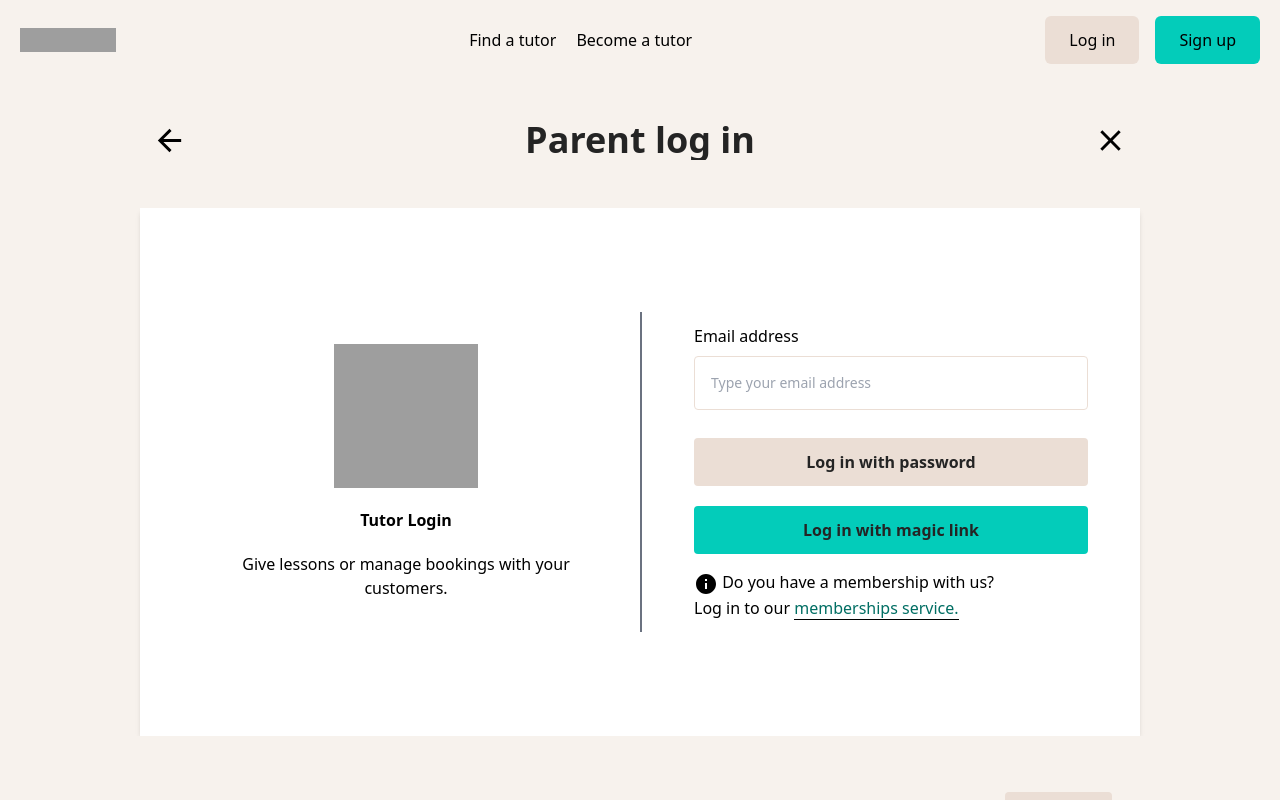
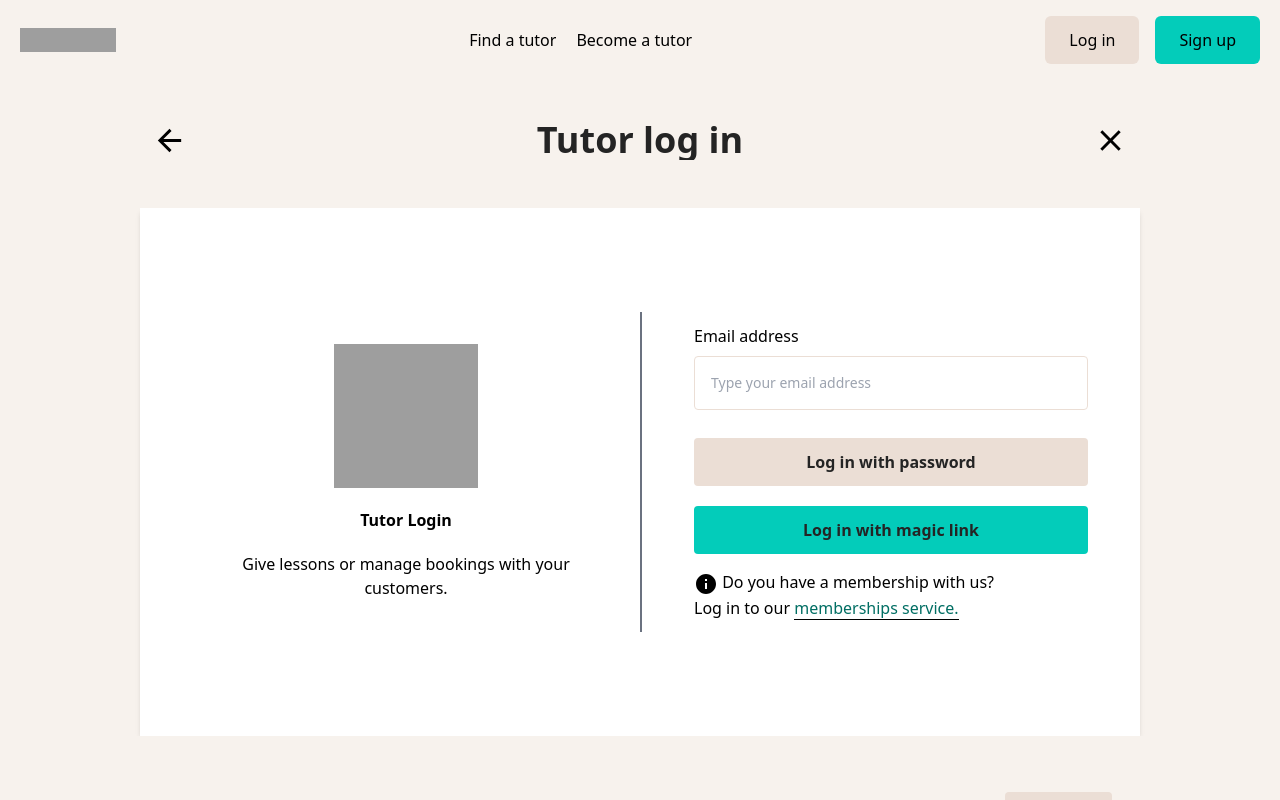
Before and after one commit to bhupeshu1/online-coaching-platform, a React (Create React App) app: page /parent-login-page in a window 1280 px wide. Built offline with nearby package versions, Linux system fonts and the light colour scheme; grey boxes are pictures that could not be loaded.

Commit message:
# login page back and loginHeader components value dynamic all condition

```diff
--- a/src/components/authentication/LoginHeaderComponents.js
+++ b/src/components/authentication/LoginHeaderComponents.js
@@ -1,11 +1,46 @@
 import React from 'react';
+import { useParams } from 'react-router-dom';
 
-const LoginHeaderComponents = ({ label, cross_icon, back_icon}) => {
+const LoginHeaderComponents = ({back_icon,cross_icon,label}) => {
+  const myParam = useParams();
+  const getLoginLabel=()=>{
+    let loginData = {};
+    switch (myParam.loginType) {
+      case 'student':
+        loginData = {
+          label:
+            'Student Log in',
+        };
+        break;
+      case 'parent':
+        loginData = {
+          label: 'Parent log in',
+        };
+        break;
+      case 'tutor':
+        loginData={
+          label:
+            'Tutor log in',
+        };
+        break;
+      default:
+        loginData={
+          label:
+            'Tutor log in',
+        };
+        break;
+    }
+    return loginData;
+  };
+
+  const { label: resolvedLabel } = getLoginLabel();
+
+
   return (
     <div className='flex items-center justify-between w-full'>
       <div className='cursor-pointer' onClick={back_icon.props.onClick}>{back_icon} </div>
       <h2 className='text-[#242424] font-bold text-4xl max-md:text-sm'>
-        {label}
+        {resolvedLabel||label}
       </h2>
       <div className='cursor-pointer'>{cross_icon}</div>
     </div>
--- a/src/utils/mockData.js
+++ b/src/utils/mockData.js
@@ -7,7 +7,8 @@ export const cartData = [
       'https://cdn.mytutor.co.uk/images/login/parent-mytutor-274x286.png?1723648538000',
     cart_heading: 'I am a Parent',
     cart_description: 'Manage payments or lessons for your child',
-    button_text:"Parent log in"
+    button_text: 'Parent log in',
+    loginType: 'parent',
   },
   {
     id: 178,
@@ -16,7 +17,8 @@ export const cartData = [
     cart_heading: 'I am a Student',
     cart_description:
       'Have lessons, message your tutor or watch your lessons back',
-      button_text:"Student log in "
+    button_text: 'Student log in ',
+    loginType: 'student',
   },
   {
     id: 179,
@@ -24,31 +26,36 @@ export const cartData = [
       'https://cdn.mytutor.co.uk/images/login/tutor-mytutor-330x286.png?1723648513000',
     cart_heading: 'I am a Tutor',
     cart_description: 'Give lessons or manage bookings with your customers',
-    button_text:"Tutor log in"
+    button_text: 'Tutor log in',
+    loginType: 'tutor',
   },
 ];
-export const smallScreenCartData=[
+export const smallScreenCartData = [
   {
-    id:24,
-    cart_small_screen_image:"https://cdn.mytutor.co.uk/images/login/coffee-creditcard-138x150.png?1723648538000",
-    btn_text:"Parent log in"
-},
-{
-  id:23,
-  cart_small_screen_image:"https://cdn.mytutor.co.uk/images/login/book-pen-189x129.png?1723648538000",
-  btn_text:"Student log in"
-},{
-  id:54,
-  cart_small_screen_image:"https://cdn.mytutor.co.uk/images/login/laptop-coffee-189x120.png?1723648000000",
-  btn_text:"Tutor log in"
-
-}
+    id: 24,
+    cart_small_screen_image:
+      'https://cdn.mytutor.co.uk/images/login/coffee-creditcard-138x150.png?1723648538000',
+    btn_text: 'Parent log in',
+  },
+  {
+    id: 23,
+    cart_small_screen_image:
+      'https://cdn.mytutor.co.uk/images/login/book-pen-189x129.png?1723648538000',
+    btn_text: 'Student log in',
+  },
+  {
+    id: 54,
+    cart_small_screen_image:
+      'https://cdn.mytutor.co.uk/images/login/laptop-coffee-189x120.png?1723648000000',
+    btn_text: 'Tutor log in',
+  },
 ];
-export const parentCartData=[
+export const parentCartData = [
   {
-    id:90,
-    image_url:"https://cdn.mytutor.co.uk/images/login/parent-mytutor-274x286.png?1723648538000",
-    parent_heading:"I am a Parent",
-    parent_des:"Manage payments or lessons for your child"
-  }
+    id: 90,
+    image_url:
+      'https://cdn.mytutor.co.uk/images/login/parent-mytutor-274x286.png?1723648538000',
+    parent_heading: 'I am a Parent',
+    parent_des: 'Manage payments or lessons for your child',
+  },
 ];
```
